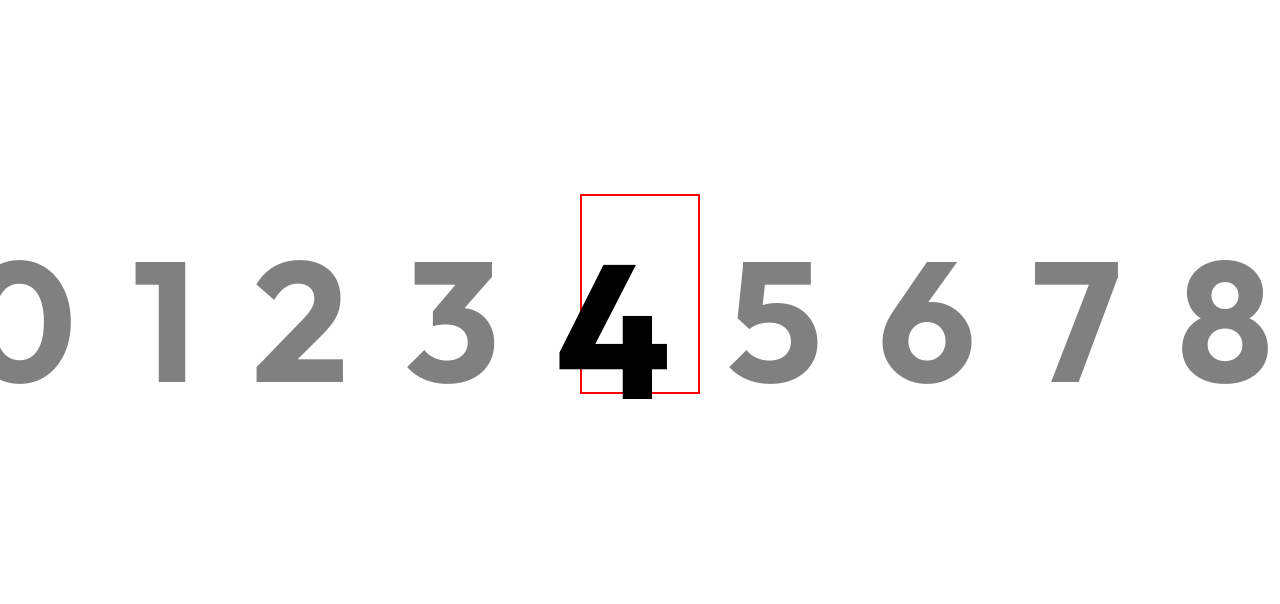
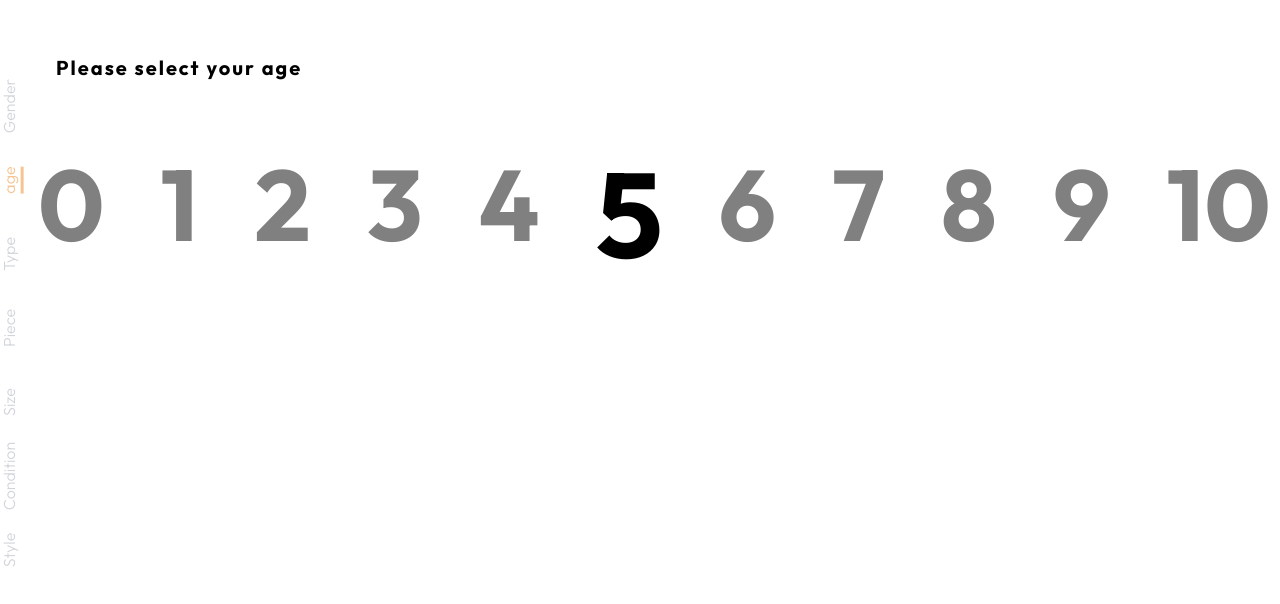
Before and after one commit to Verpixeltes/fashion-site, a Next.js app: page /age_selector in a window 1280 px wide. Shown: the part 106-710 px from the top of the page. Built offline with nearby package versions, Linux system fonts and the light colour scheme.

Commit message:
Initial Commit

```diff
--- a/app/age_selector/App.css
+++ b/app/age_selector/App.css
@@ -1,8 +1,7 @@
 .text-9xl {
-    font-size: 170px;
+    font-size: 100px;
 }
 .rechteckig-rote-border {
-    border: 2px solid red;
     width: 120px; /* Adjust width as needed */
     height: 200px; /* Adjust height as needed */
     position: fixed;
@@ -18,5 +17,5 @@ span {
 
 span.active {
     color: black; /* Farbe schwarz wenn aktiv */
-    font-size: 190px;
+    font-size: 120px;
 }
--- a/app/age_selector/page.js
+++ b/app/age_selector/page.js
@@ -1,6 +1,7 @@
 "use client";
 import React, { useEffect, useRef, useState } from 'react';
 import './App.css';
+import VerticalTextContainer from '../navbar/navbar.js';
 
 const HorizontalScroll = () => {
     const numbers = Array.from({ length: 100 }, (_, i) => i); // Start from 0
@@ -34,7 +35,7 @@ const HorizontalScroll = () => {
         checkActiveSpan();
 
         // Scroll to the initial position to center the number 1
-        const initialScrollPosition = 85; // Adjust this value as needed
+        const initialScrollPosition = 10; // Adjust this value as needed
         container.scrollTo({ left: initialScrollPosition, behavior: 'smooth' });
 
         return () => {
@@ -49,12 +50,20 @@ const HorizontalScroll = () => {
     }, [activeIndex]);
 
     return (
-        <div ref={containerRef} className="font-outfit relative flex mr-32 mt-80 overflow-x-scroll whitespace-nowrap p-5 w-full scrollbar-hide">
-            {numbers.map((number, index) => (
-                <span key={number} className={`mx-7 text-9xl font-bold ${activeIndex === index ? 'active' : ''}`}>
+        <div>
+            <span
+                className="font-outfit text-black absolute top-40 mb-32 text-xl tracking-widest ml-14 font-bold text-center text-center-on-small">
+                Please select your age
+            </span>
+            <div ref={containerRef}
+                 className="font-outfit relative flex  mt-60 overflow-x-scroll whitespace-nowrap p-5 w-full scrollbar-hide">
+                {numbers.map((number, index) => (
+                    <span key={number} className={`mx-7 text-9xl font-bold ${activeIndex === index ? 'active' : ''}`}>
                     {number}
                 </span>
-            ))}
+                ))}
+            </div>
+            <VerticalTextContainer />
         </div>
     );
 };
@@ -63,7 +72,7 @@ export default function Page() {
     return (
         <>
             <div className="rechteckig-rote-border"></div>
-            <HorizontalScroll />
+            <HorizontalScroll/>
         </>
     );
 }
--- a/app/navbar/navbar.js
+++ b/app/navbar/navbar.js
@@ -42,6 +42,8 @@ const VerticalTextContainer = () => {
              style={{transform: 'translateY(-50%)'}}>
             <a href="/gender"
                className="transform rotate-90  text-base font-light font-outfit text-gray-300 vtext">Gender</a>
+            <a href="/age_selector"
+               className="transform rotate-90  text-base font-light font-outfit text-gray-300 vtext">age</a>
             <a href="/Type"
                className="transform rotate-90 whitespace-nowrap text-base font-light font-outfit text-gray-300 vtext">Type</a>
             <a href="/piece"
```
